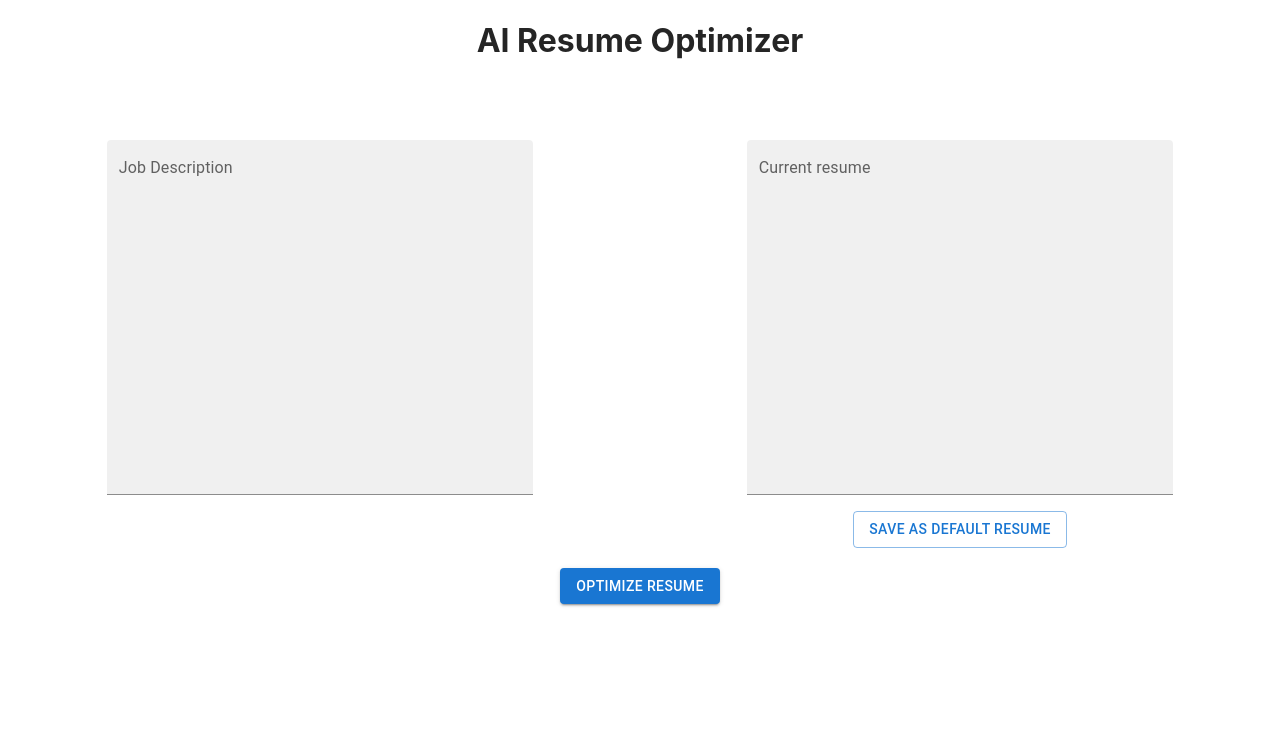
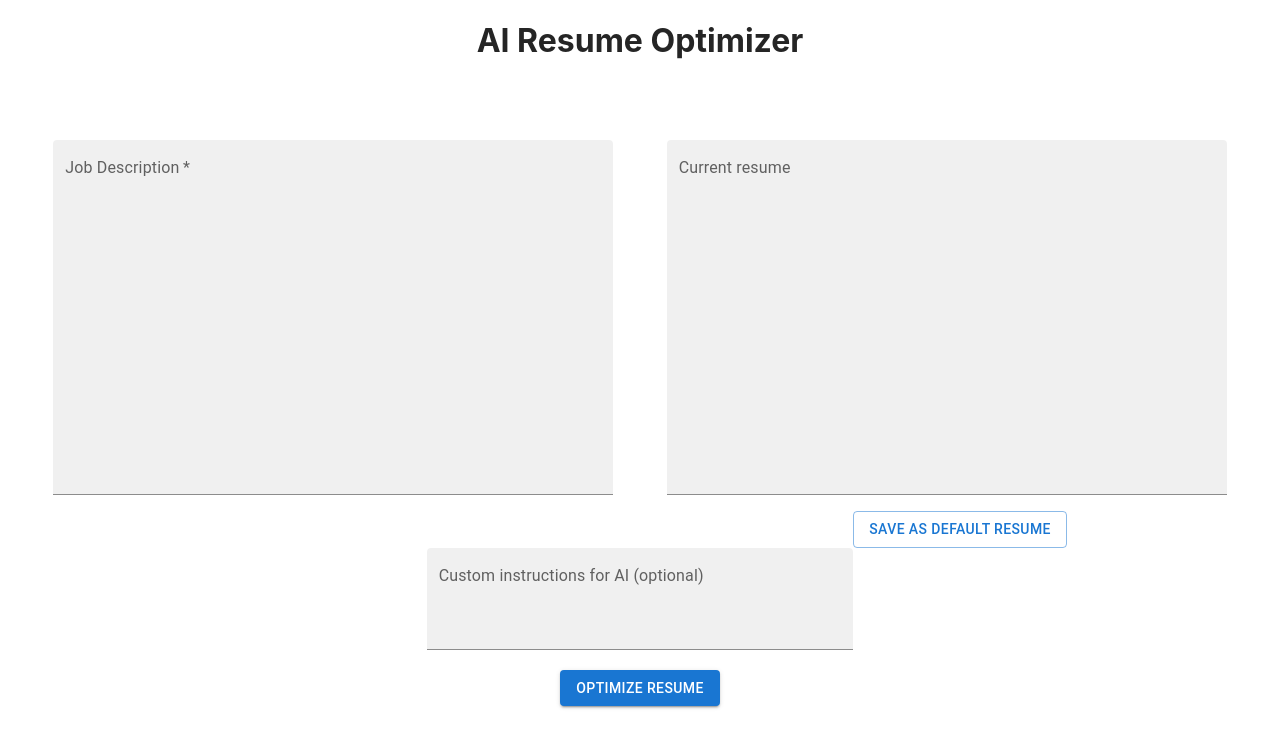
Before and after one commit to rishabbahal9/Resume-optimizer-frontend, a React (Create React App) app: page / in a window 1280 px wide. Shown: the top 748 px of the page. Built offline with nearby package versions, Linux system fonts and the light colour scheme.

Commit message:
Styling modified

```diff
--- a/src/pages/Home.tsx
+++ b/src/pages/Home.tsx
@@ -45,8 +45,8 @@ function Home() {
         })}
       >
         <Grid container>
-          <Grid xs={0} md={1} item={true}></Grid>
-          <Grid xs={12} md={4} item={true}>
+          <Grid xs={0} md={0.5} item={true}></Grid>
+          <Grid xs={12} md={5.25} item={true}>
             <Item>
               <TextField
                 id="filled-multiline-static"
@@ -56,11 +56,12 @@ function Home() {
                 variant="filled"
                 fullWidth
                 {...register("jobDescription", { required: true })}
+                required
               />
             </Item>
           </Grid>
-          <Grid xs={0} md={2} item={true}></Grid>
-          <Grid xs={12} md={4} item={true}>
+          <Grid xs={0} md={0.5} item={true}></Grid>
+          <Grid xs={12} md={5.25} item={true}>
             <Item>
               <TextField
                 id="filled-multiline-static"
@@ -73,16 +74,35 @@ function Home() {
               />
             </Item>
           </Grid>
-          <Grid xs={0} md={1} item={true}></Grid>
+          <Grid xs={0} md={0.5} item={true}></Grid>
         </Grid>
         <Box sx={{ m: 2 }} />
         <Grid container>
           <Grid xs={0} md={6} item={true}></Grid>
           <Grid xs={12} md={6} item={true}>
-            <Button variant="outlined" onClick={handleSaveDefaultResume}>
+            <Button
+              className={styles.buttonDist}
+              variant="outlined"
+              onClick={handleSaveDefaultResume}
+            >
               Save as default resume
             </Button>
           </Grid>
+        </Grid>
+        <Grid container>
+          <Grid xs={0} md={4} item={true}></Grid>
+          <Grid xs={12} md={4} item={true}>
+            <TextField
+              id="filled-multiline-static"
+              label="Custom instructions for AI (optional)"
+              multiline
+              rows={3}
+              variant="filled"
+              fullWidth
+              {...register("customInstructions")}
+            />
+          </Grid>
+          <Grid xs={0} md={4} item={true}></Grid>
         </Grid>
 
         <div style={{ margin: "20px auto" }}>
@@ -96,20 +116,10 @@ function Home() {
               <Grid container>
                 <Grid xs={0} md={4} item={true}></Grid>
                 <Grid xs={12} md={4} item={true}>
-                  <TextField
-                    id="filled-multiline-static"
-                    label="Custom instructions for AI"
-                    multiline
-                    rows={3}
-                    variant="filled"
-                    fullWidth
-                    {...register("customInstructions")}
-                  />
-                  <Box sx={{ m: 2 }} />
                   <Button
                     variant="contained"
                     type="submit"
-                    className={styles.buttonMargin}
+                    className={styles.buttonDist}
                   >
                     Re-optimize resume
                   </Button>
@@ -117,7 +127,7 @@ function Home() {
                     variant="outlined"
                     color="error"
                     type="submit"
-                    className={styles.buttonMargin}
+                    className={styles.buttonDist}
                   >
                     Reset
                   </Button>
@@ -131,8 +141,8 @@ function Home() {
         {responseLoaded && (
           <>
             <Grid container>
-              <Grid xs={0} md={1} item={true}></Grid>
-              <Grid xs={12} md={10} item={true}>
+              <Grid xs={0} md={0.5} item={true}></Grid>
+              <Grid xs={12} md={11} item={true}>
                 <TextField
                   id="filled-multiline-static"
                   label="Optimized resume"
@@ -152,7 +162,7 @@ function Home() {
                   splitView={true}
                 />
               </Grid>
-              <Grid xs={0} md={1} item={true}></Grid>
+              <Grid xs={0} md={0.5} item={true}></Grid>
             </Grid>
           </>
         )}
--- a/src/pages/home.module.css
+++ b/src/pages/home.module.css
@@ -2,6 +2,6 @@
     color: #252525;
 }
 
-.buttonMargin {
-    margin: 5px;
+.buttonDist {
+    margin: 10px 5px;
 }
```
